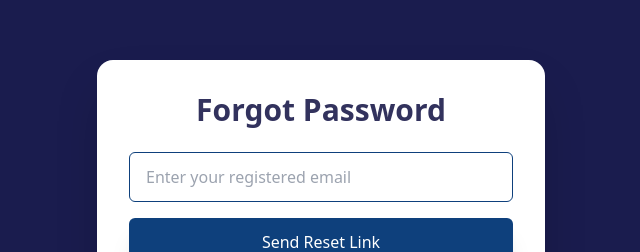
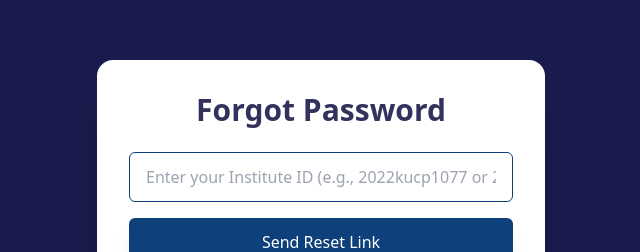
Before and after one commit to web-iiitkota/alumni-portal, a React (Vite) app in the folder client/: page /forgot-password in a window 1280 px wide. Shown: the part 221-473 px from the top of the page, without its empty margins (319-959 px from the left). Built offline with nearby package versions, Linux system fonts and the light colour scheme.

Commit message:
Update ForgotPassword.jsx

```diff
--- a/client/src/pages/ForgotPassword.jsx
+++ b/client/src/pages/ForgotPassword.jsx
@@ -4,24 +4,32 @@ import { toast, Toaster } from "react-hot-toast";
 import axios from "axios";
 
 function ForgotPassword() {
-  const [email, setEmail] = useState("");
+  const [input, setInput] = useState(""); // Accepts either instituteId or email format
   const [loading, setLoading] = useState(false);
   const navigate = useNavigate();
+
+  const extractInstituteId = (inputValue) => {
+    // If input is already in the format "instituteId@iiitkota.ac.in", extract only instituteId
+    return inputValue.includes("@iiitkota.ac.in")
+      ? inputValue.split("@")[0] // Extract "2022kucp1077" from "2022kucp1077@iiitkota.ac.in"
+      : inputValue; // Otherwise, return as is
+  };
 
   const handleSubmit = async (e) => {
     e.preventDefault();
     setLoading(true);
 
+    const instituteId = extractInstituteId(input); // Ensure we only send instituteId
+
     try {
-      const response = await axios.post(
-        // "http://localhost:5000/api/password/forgot-password",
+      await axios.post(
         "https://alumni-api.iiitkota.in/api/password/forgot-password",
-        { email },
+        { instituteId }, // Sending only the extracted instituteId
         { headers: { "Content-Type": "application/json" } }
       );
 
       setLoading(false);
-      toast.success("Password reset email sent successfully!");
+      toast.success("Password reset email sent successfully to your institute email!");
       setTimeout(() => {
         navigate('/signin');
       }, 3000); // Redirect to sign-in page after 3 seconds
@@ -43,11 +51,11 @@ function ForgotPassword() {
         <form className="flex flex-col" onSubmit={handleSubmit}>
           <div className="mb-4 flex items-center">
             <input
-              type="email"
-              name="email"
-              value={email}
-              onChange={(e) => setEmail(e.target.value)}
-              placeholder="Enter your registered email"
+              type="text"
+              name="instituteId"
+              value={input}
+              onChange={(e) => setInput(e.target.value)}
+              placeholder="Enter your Institute ID (e.g., 2022kucp1077 or 2022kucp1077@iiitkota.ac.in)"
               required
               className="w-full px-4 py-3 border border-[#0E407C] rounded-md focus:outline-none focus:ring-1 focus:ring-[#0E407C]"
             />
```
Lines whose indentation alone changed are shown as unchanged.
